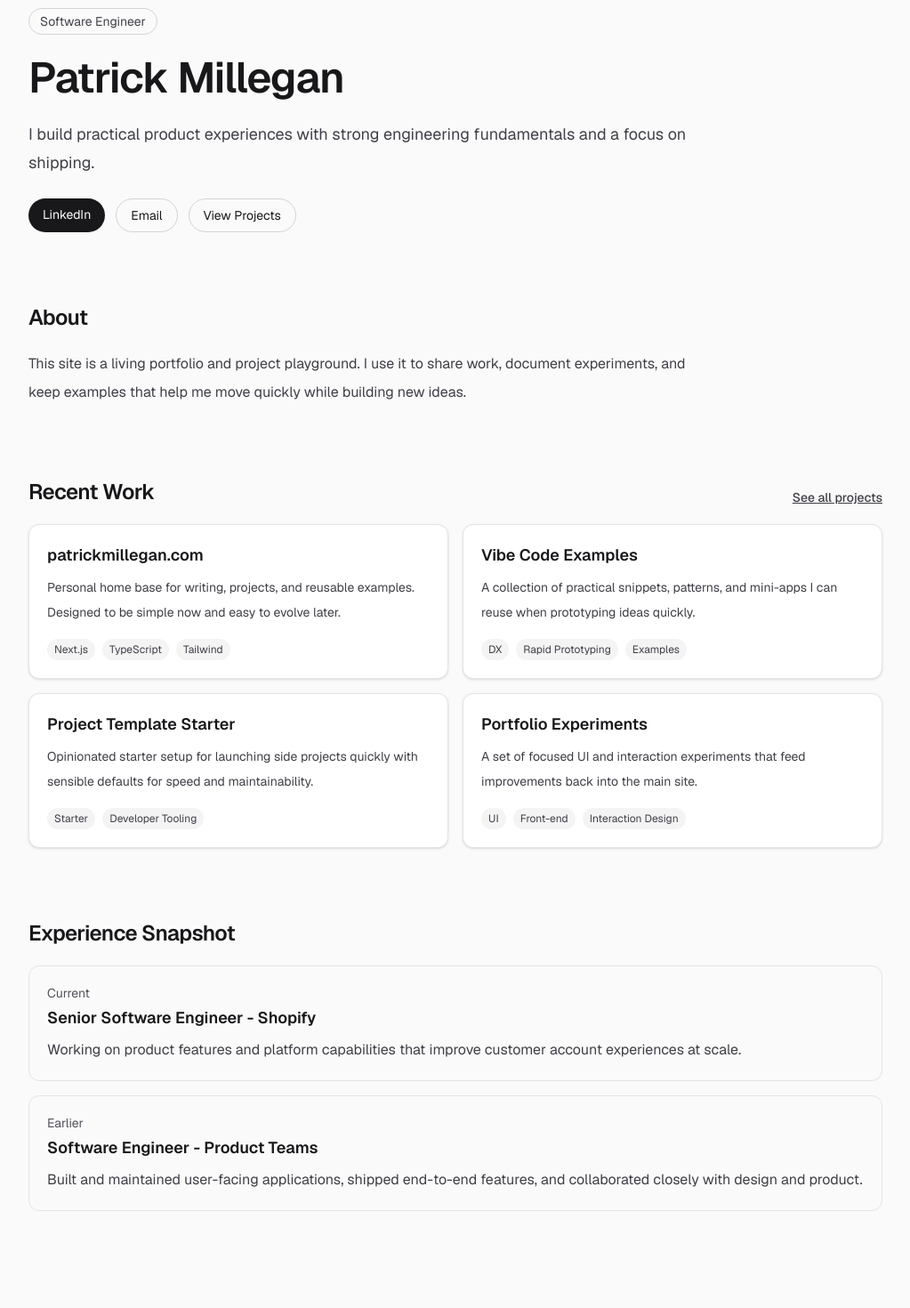
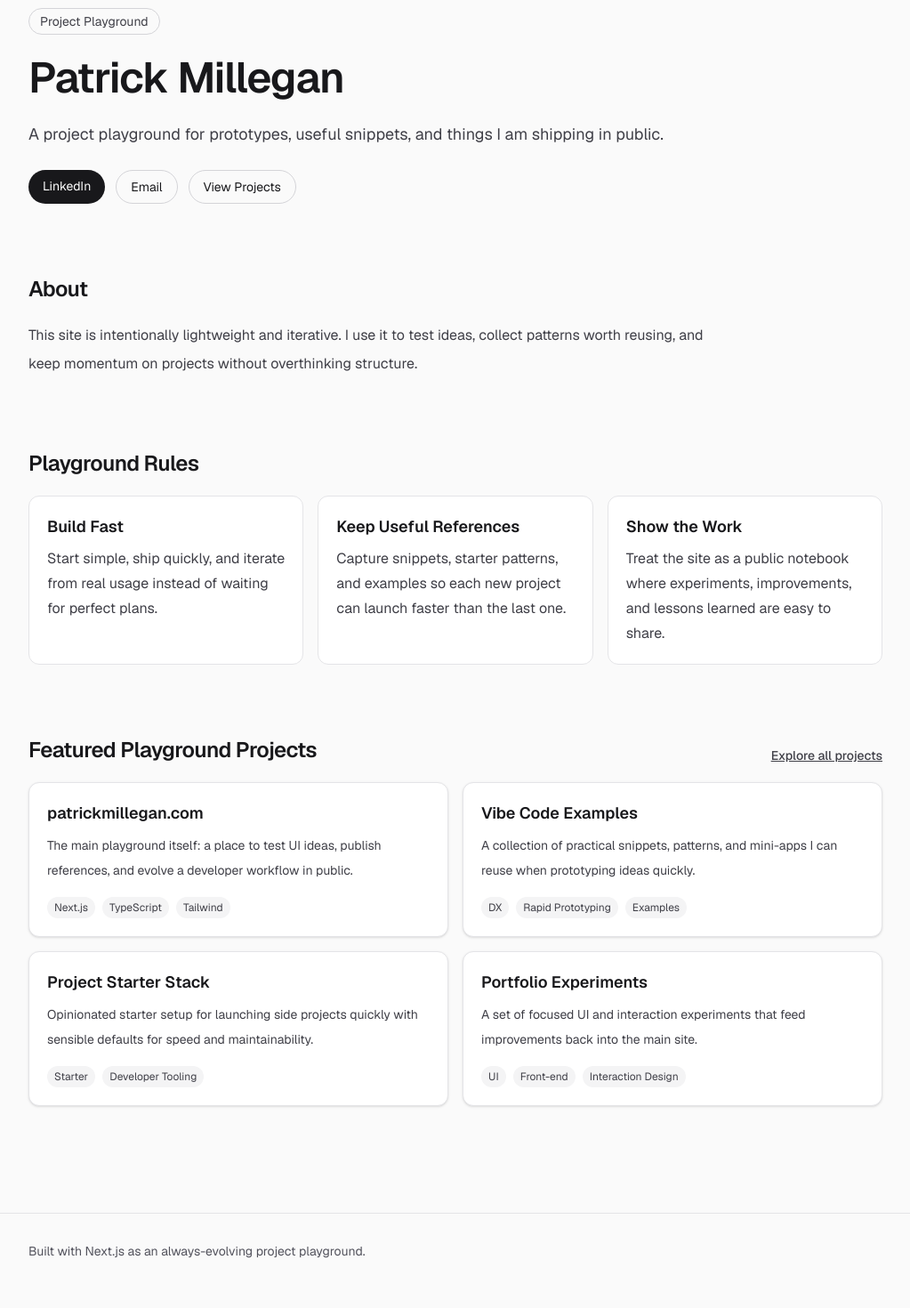
Before and after one commit to pmillegan/patrick-site, a Next.js app: page / in a window 1280 px wide. Shown: the part 100-1570 px from the top of the page at 89% size, without its empty margins (128-1151 px from the left). After the commit the page ends 1548 px from the top, so only its background shows below. Built offline with nearby package versions, Linux system fonts and the light colour scheme.

Commit message:
refocus site around project playground
Shift the homepage and projects content away from resume framing to emphasize experiments, reusable references, and active builds.

Made-with: Cursor

```diff
--- a/src/app/layout.tsx
+++ b/src/app/layout.tsx
@@ -20,7 +20,7 @@ export const metadata: Metadata = {
     template: "%s | Patrick Millegan",
   },
   description:
-    "Personal website and project hub for Patrick Millegan. Built with Next.js for simple publishing now and room to grow later.",
+    "Project playground for Patrick Millegan with experiments, reusable examples, and active builds.",
 };
 
 export default function RootLayout({
@@ -56,7 +56,7 @@ export default function RootLayout({
         </header>
         {children}
         <footer className="mx-auto mt-16 w-full max-w-5xl border-t border-zinc-200 px-6 py-8 text-sm text-zinc-600 sm:px-8">
-          <p>Built with Next.js and intended to evolve over time.</p>
+          <p>Built with Next.js as an always-evolving project playground.</p>
         </footer>
       </body>
     </html>
--- a/src/app/page.tsx
+++ b/src/app/page.tsx
@@ -1,12 +1,12 @@
 import Link from "next/link";
-import { profile, projects, timeline } from "@/data/site";
+import { playgroundPillars, profile, projects } from "@/data/site";
 
 export default function Home() {
   return (
     <main className="mx-auto flex w-full max-w-5xl flex-1 flex-col gap-20 px-6 py-14 sm:px-8">
       <section className="space-y-6">
         <p className="inline-flex rounded-full border border-zinc-300 px-3 py-1 text-sm text-zinc-700">
-          Software Engineer
+          Project Playground
         </p>
         <h1 className="max-w-3xl text-4xl font-semibold tracking-tight text-zinc-900 sm:text-5xl">
           {profile.name}
@@ -46,12 +46,26 @@ export default function Home() {
       </section>
 
       <section className="space-y-5">
+        <h2 className="text-2xl font-semibold tracking-tight text-zinc-900">
+          Playground Rules
+        </h2>
+        <div className="grid gap-4 sm:grid-cols-3">
+          {playgroundPillars.map((item) => (
+            <article key={item.title} className="rounded-xl border border-zinc-200 bg-white p-5">
+              <h3 className="text-lg font-semibold text-zinc-900">{item.title}</h3>
+              <p className="mt-2 leading-7 text-zinc-700">{item.description}</p>
+            </article>
+          ))}
+        </div>
+      </section>
+
+      <section className="space-y-5">
         <div className="flex items-end justify-between gap-3">
           <h2 className="text-2xl font-semibold tracking-tight text-zinc-900">
-            Recent Work
+            Featured Playground Projects
           </h2>
           <Link href="/projects" className="text-sm font-medium text-zinc-700 underline">
-            See all projects
+            Explore all projects
           </Link>
         </div>
         <div className="grid gap-4 sm:grid-cols-2">
@@ -76,23 +90,6 @@ export default function Home() {
           ))}
         </div>
       </section>
-
-      <section className="space-y-5">
-        <h2 className="text-2xl font-semibold tracking-tight text-zinc-900">
-          Experience Snapshot
-        </h2>
-        <div className="space-y-4">
-          {timeline.map((item) => (
-            <article key={`${item.role}-${item.company}`} className="rounded-xl border border-zinc-200 p-5">
-              <p className="text-sm text-zinc-600">{item.period}</p>
-              <h3 className="mt-1 text-lg font-semibold text-zinc-900">
-                {item.role} - {item.company}
-              </h3>
-              <p className="mt-2 leading-7 text-zinc-700">{item.description}</p>
-            </article>
-          ))}
-        </div>
-      </section>
     </main>
   );
 }
--- a/src/app/projects/page.tsx
+++ b/src/app/projects/page.tsx
@@ -5,13 +5,13 @@ export default function ProjectsPage() {
   return (
     <main className="mx-auto flex w-full max-w-5xl flex-1 flex-col gap-10 px-6 py-14 sm:px-8">
       <header className="space-y-3">
-        <p className="text-sm uppercase tracking-wide text-zinc-600">Projects</p>
+        <p className="text-sm uppercase tracking-wide text-zinc-600">Playground Projects</p>
         <h1 className="text-4xl font-semibold tracking-tight text-zinc-900">
-          Things I am building
+          Build, test, and reuse
         </h1>
         <p className="max-w-3xl text-lg leading-8 text-zinc-700">
-          A mix of shipped work, portfolio projects, and reusable references for
-          vibe coding future ideas.
+          This page tracks active experiments, reusable code references, and
+          project ideas that can quickly become real products.
         </p>
       </header>
 
@@ -46,10 +46,10 @@ export default function ProjectsPage() {
       </section>
 
       <section className="rounded-xl border border-zinc-200 bg-zinc-50 p-6">
-        <h2 className="text-xl font-semibold text-zinc-900">How to use this page</h2>
+        <h2 className="text-xl font-semibold text-zinc-900">How this playground works</h2>
         <p className="mt-3 leading-7 text-zinc-700">
-          Add links, screenshots, and short writeups to each project so this stays
-          useful as both a public portfolio and a personal launchpad.
+          Keep each card short and practical: what it is, why it matters, and
+          where the code or demo lives. Update often and bias toward shipping.
         </p>
         <Link href="/" className="mt-4 inline-block text-sm font-medium text-zinc-900 underline">
           Back to home
--- a/src/data/site.ts
+++ b/src/data/site.ts
@@ -1,27 +1,28 @@
 export const profile = {
   name: "Patrick Millegan",
   tagline:
-    "I build practical product experiences with strong engineering fundamentals and a focus on shipping.",
+    "A project playground for prototypes, useful snippets, and things I am shipping in public.",
   about:
-    "This site is a living portfolio and project playground. I use it to share work, document experiments, and keep examples that help me move quickly while building new ideas.",
+    "This site is intentionally lightweight and iterative. I use it to test ideas, collect patterns worth reusing, and keep momentum on projects without overthinking structure.",
   linkedinUrl: "https://linkedin.com/in/pmillegan",
   email: "patrick@patrickmillegan.com",
 };
 
-export const timeline = [
+export const playgroundPillars = [
   {
-    period: "Current",
-    role: "Senior Software Engineer",
-    company: "Shopify",
+    title: "Build Fast",
     description:
-      "Working on product features and platform capabilities that improve customer account experiences at scale.",
+      "Start simple, ship quickly, and iterate from real usage instead of waiting for perfect plans.",
   },
   {
-    period: "Earlier",
-    role: "Software Engineer",
-    company: "Product Teams",
+    title: "Keep Useful References",
     description:
-      "Built and maintained user-facing applications, shipped end-to-end features, and collaborated closely with design and product.",
+      "Capture snippets, starter patterns, and examples so each new project can launch faster than the last one.",
+  },
+  {
+    title: "Show the Work",
+    description:
+      "Treat the site as a public notebook where experiments, improvements, and lessons learned are easy to share.",
   },
 ];
 
@@ -29,7 +30,7 @@ export const projects = [
   {
     name: "patrickmillegan.com",
     summary:
-      "Personal home base for writing, projects, and reusable examples. Designed to be simple now and easy to evolve later.",
+      "The main playground itself: a place to test UI ideas, publish references, and evolve a developer workflow in public.",
     tags: ["Next.js", "TypeScript", "Tailwind"],
     url: "https://patrickmillegan.com",
   },
@@ -41,7 +42,7 @@ export const projects = [
     url: "#",
   },
   {
-    name: "Project Template Starter",
+    name: "Project Starter Stack",
     summary:
       "Opinionated starter setup for launching side projects quickly with sensible defaults for speed and maintainability.",
     tags: ["Starter", "Developer Tooling"],
```
Also changed, not shown: public/profile.jpg (added).
